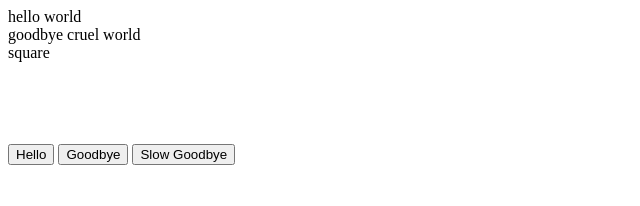
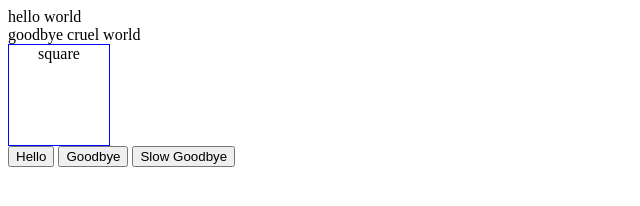
Before and after one commit to ashlinaronin/animation-practice, a plain HTML site: page index.html in a window 1280 px wide. Shown: the whole page, without its empty margins (0-640 px from the left). Drawn offline with nearby package versions, Linux system fonts and the light colour scheme.

Commit message:
Use TimelineMax to automate a bordercolor animation

```diff
--- a/css/styles.css
+++ b/css/styles.css
@@ -1,4 +1,6 @@
 #square {
   width: 100px;
   height: 100px;
+  border: 1px solid black;
+  text-align: center;
 }
--- a/index.html
+++ b/index.html
@@ -16,6 +16,7 @@
     <div id="square">
       square
     </div>
+
     <button type="button" id="hello-btn">Hello</button>
     <button type="button" id="goodbye-btn">Goodbye</button>
     <button type="button" id="slow-goodbye-btn">Slow Goodbye</button>
@@ -48,6 +49,18 @@
         goodbyeTween.resume();
       }
 
+      var sqt = new TimelineMax({repeat:-1, yoyo:true});
+
+      sqt.to('#square', 1, {borderColor:"red", ease:Power3.easeInOut});
+
+      sqt.to('#square', 1, {borderColor:"green", ease:Power3.easeInOut});
+
+      sqt.to('#square', 1, {borderColor:"blue", ease:Power3.easeInOut});
+
+      sqt.to('#square', 1, {borderColor:"yellow", ease:Power3.easeInOut});
+
+
+
 
     </script>
   </body>
```
